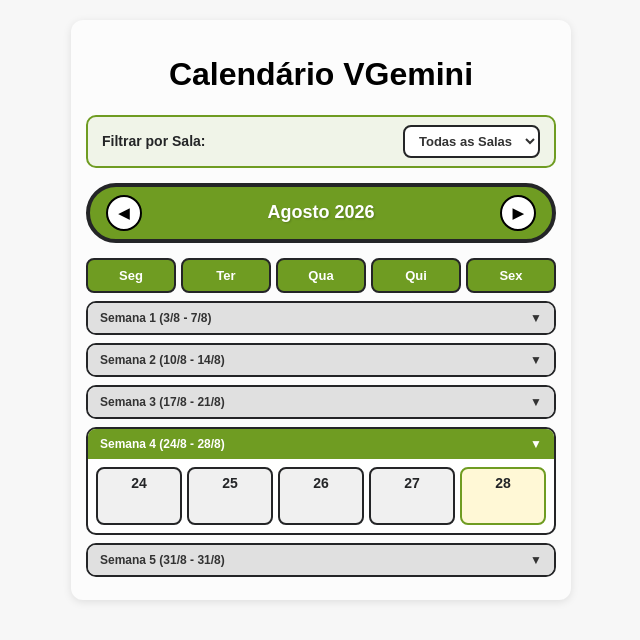
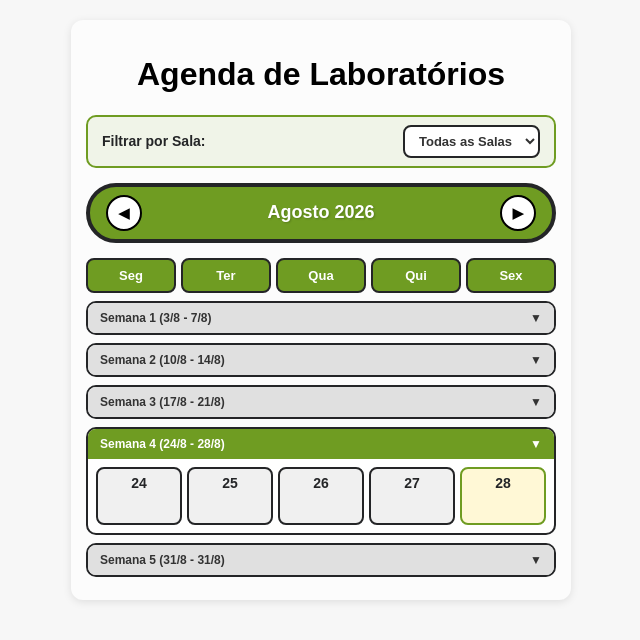
Before and after one commit to cocmorumbi/Agenda-online, a website: page public/index.html in a window 1280 px wide. Shown: the whole page, without its empty margins (319-959 px from the left). Drawn offline with Linux system fonts and the light colour scheme; no server answers.

Commit message:
correção do nomeV2

```diff
--- a/public/index.html
+++ b/public/index.html
@@ -28,7 +28,7 @@
 </head>
 <body>
   <div class="container">
-    <h1>Calendário VGemini</h1>
+    <h1>Agenda de Laboratórios</h1>
 
     <!-- Filtro de Laboratório no Topo -->
     <div class="filtro-container">
```
